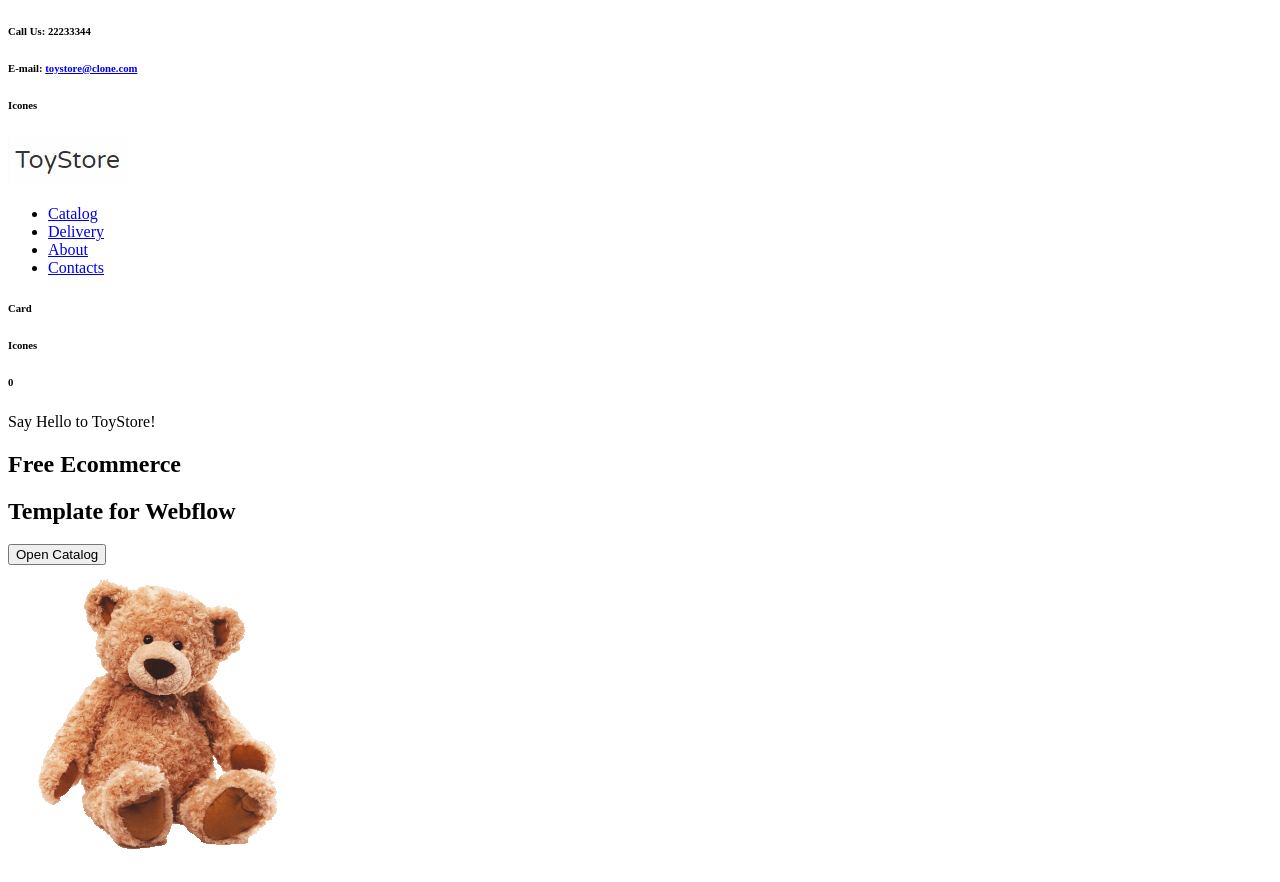
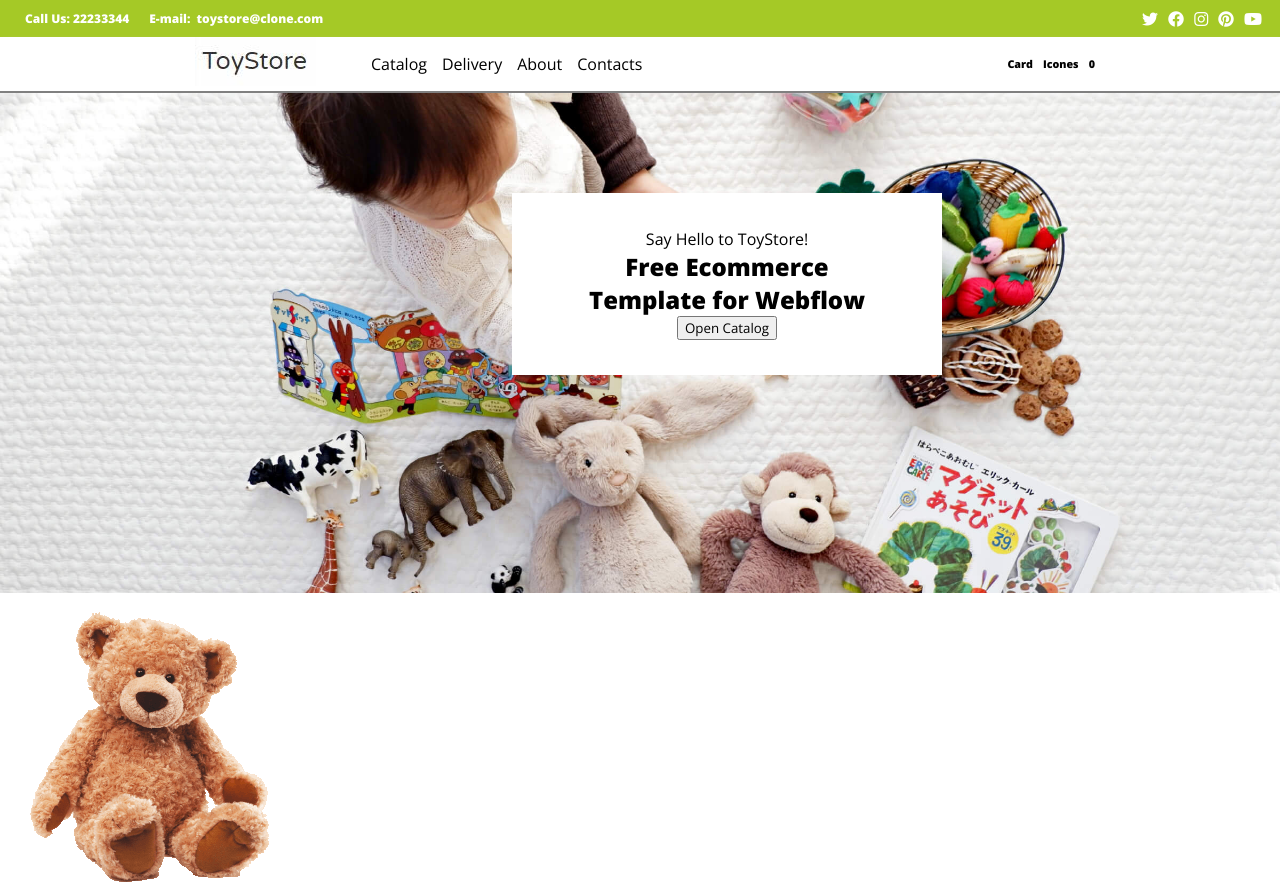
Before and after one commit to AnnaRe1s/65-WDFT-JAN-2022, a plain HTML site: page Day 4/HTML-CSS/index.html in a window 1280 px wide. Shown: the top 882 px of the page. Drawn offline with nearby package versions, Linux system fonts and the light colour scheme.

Commit message:
Day 5 CSS

```diff
--- /dev/null
+++ b/Day 4/HTML-CSS/index.css
@@ -0,0 +1,89 @@
+* {
+  margin: 0;
+  font-family: "Open Sans", sans-serif;
+}
+
+.info {
+  display: flex;
+  flex-direction: row;
+  justify-content: space-between;
+  align-items: center;
+  padding: 0 15px;
+  background-color: #a5c926;
+  color: #ffffff;
+}
+
+.info h6 {
+  font-size: 12px;
+  padding: 10px;
+}
+
+.info a {
+  color: white;
+  padding: 3px;
+}
+
+.display_row {
+  display: flex;
+  flex-direction: row;
+}
+
+.display_row a {
+  color: white;
+  text-decoration: none;
+}
+
+.display_row a:hover {
+  color: red;
+  text-decoration: none;
+}
+
+.nav_bar {
+  border-bottom: 2px solid gray;
+  box-shadow: 2px 2px 3px rgb(194, 194, 194);
+  display: flex;
+  align-items: center;
+  justify-content: space-around;
+}
+
+.nav_bar nav {
+  display: flex;
+  align-items: center;
+}
+
+.nav_bar nav ul {
+  display: flex;
+  list-style-type: none;
+}
+
+.nav_bar a {
+  text-decoration: none;
+  color: black;
+  padding-left: 15px;
+}
+
+.cart h6 {
+  padding: 5px;
+}
+
+/* image hero */
+
+.image_hero {
+  position: relative;
+}
+
+.image_hero img {
+  width: 100%;
+  height: 500px;
+  object-fit: cover;
+}
+
+.hero_text {
+  background-color: rgb(255, 255, 255);
+  padding: 35px;
+  text-align: center;
+  position: absolute;
+  top: 100px;
+  left: 40%;
+  width: 360px;
+}
--- a/Day 4/HTML-CSS/index.html
+++ b/Day 4/HTML-CSS/index.html
@@ -11,6 +11,20 @@
     <meta http-equiv="X-UA-Compatible" content="IE=edge">
     <meta name="viewport" content="width=device-width, initial-scale=1.0">
 
+    <!-- importe do css -->
+    <link rel="stylesheet" href="./index.css" />
+
+    <!-- importe link fontes do google -->
+    <link rel="preconnect" href="https://fonts.googleapis.com">
+    <link rel="preconnect" href="https://fonts.gstatic.com" crossorigin>
+    <link href="https://fonts.googleapis.com/css2?family=Open+Sans:wght@300;400;600;800&display=swap" rel="stylesheet">
+
+
+    <!-- Link de icones  -->
+    <link rel="stylesheet" href="https://cdnjs.cloudflare.com/ajax/libs/font-awesome/6.0.0-beta3/css/all.min.css" integrity="sha512-Fo3rlrZj/k7ujTnHg4CGR2D7kSs0v4LLanw2qksYuRlEzO+tcaEPQogQ0KaoGN26/zrn20ImR1DfuLWnOo7aBA==" crossorigin="anonymous" referrerpolicy="no-referrer" />
+
+
+
     <!-- A tag title é a unica ira aparecer no seu site o conteudo da TITLE aparecera na sua apa de navegacão! -->
     <title> Store Toy </title>
 </head>
@@ -18,17 +32,22 @@
     <!-- HTML semântico melhora a acessibilidade para humanos do seu site, pois leitores de tela conseguem ler o conteúdo de forma mais eficaz -->
 
     <header>
-        <div>
-            <div>
+        <div class="info">
+            <div class="display_row">
                 <h6>Call Us: 22233344</h6>
                 <h6>E-mail: <a href="toystore@clone.com">toystore@clone.com</a></h6>
             </div>
             <div>
-                <h6>Icones</h6>
+                <a href="/#"><i class="fab fa-twitter"></i></a>
+                <a href="/#"><i class="fab fa-facebook"></i></a>
+                <a href="/#"><i class="fab fa-instagram"></i></a>
+                <a href="/#"><i class="fab fa-pinterest"></i></a>
+                <a href="/#"><i class="fab fa-youtube"></i></a>
+
             </div>
         </div>
-        <div>
-            <nav>
+        <div class="nav_bar">
+            <nav >
                 <!-- sempre lembrar de colocar a barra de fechamento no final da tag img e input -->
                 <!-- neste caso estamos colocando a tag image dentro da tad <a></a> porque vamos usar a imagem como link de transicao entre paginas -->
                 <a href="/home"><img src="./Assets/Logo.JPG" alt="logo ToyStore"/></a>
@@ -39,7 +58,7 @@
                     <li><a href="#">Contacts</a></li>
                 </ul>
             </nav>
-            <div>
+            <div class="display_row cart">
                 <h6>Card</h6>
                 <h6>Icones</h6>
                 <h6>0</h6>
@@ -48,8 +67,9 @@
     </header>
 
     <main>
-        <div>
-            <div>
+        <div class="image_hero">
+            <img src="./Assets/background.png" alt="backgroung"/>
+            <div class="hero_text">
                <p>Say Hello to ToyStore!</p>
                <h2>Free Ecommerce </h2>
                <h2>Template for Webflow </h2>
```
